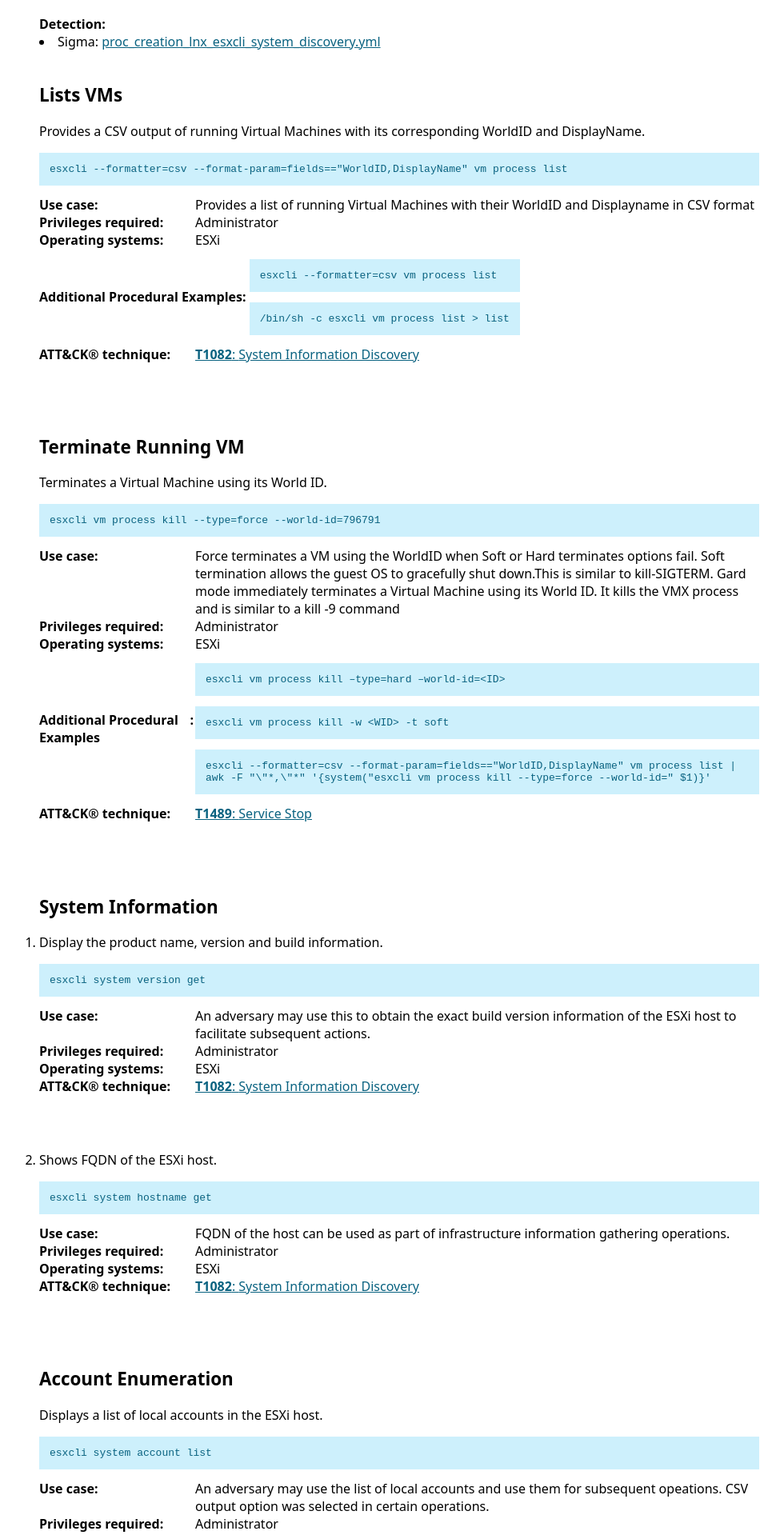
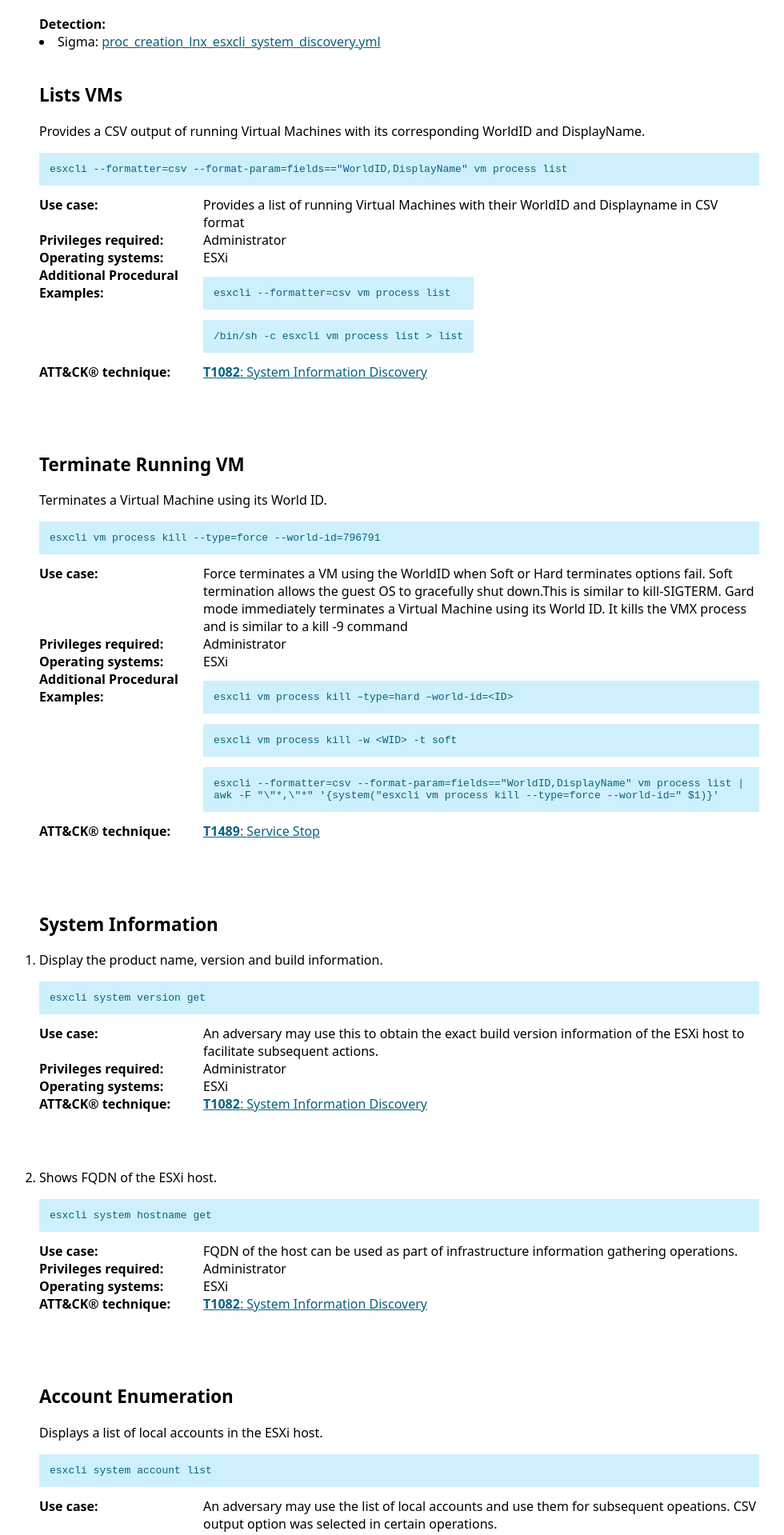
Before and after one commit to LOLESXi-Project/LOLESXi, a Jekyll site: the page built from _lolesxi/Binaries/esxcli.md, in a window 1280 px wide. Shown: the part 1757-3676 px from the top of the page at 80% size, without its empty margins (141-1121 px from the left). Built offline with Jekyll 4.4.1, drawn with Linux system fonts in a browser that asks for light colours; some of the changed text lies outside the part shown.

Commit message:
Hide ATT&CK when undefined, improved list for Additional Procedures

```diff
--- a/_layouts/bin.html
+++ b/_layouts/bin.html
@@ -85,18 +85,18 @@
 		<dl class="row"><dt class="property">Operating systems</dt><dd>{{item.OperatingSystem}}</dd></dl>
 		{% if item.ProceduralExamples %}
 		<dl class="row">
-			<dt class="property middle">Additional Procedural Examples</dt>
-			<br>
+			<dt class="property">Additional Procedural Examples</dt>
 			<dd>
-				<ol>
+				<ul>
 					{% for example in item.ProceduralExamples %}
-					<ol><pre><code>{{example | escape_once}}</code></pre></ol>
+					<li><pre><code>{{example | escape_once}}</code></pre></li>
 					{% endfor %}
-				</ol>
+				</ul>
 			</dd>
 		</dl>
 		{% endif %}
-		<dl class="row"><dt class="property">ATT&CK&reg; technique</dt><dd><span data-attack-tid="{{item.MitreID}}">{{item.MitreID}}</span></dd></dl><br>
+
+		{% if item.MitreID %}<dl class="row"><dt class="property">ATT&CK&reg; technique</dt><dd><span data-attack-tid="{{item.MitreID}}">{{item.MitreID}}</span></dd></dl><br>{% endif %}
 		{% if item.Tags %}<dl class="tags row"><dt class="property">Tags</dt><dd>{% for tag_items in item.Tags %}{% for tag_item in tag_items %}{%assign key=tag_item[0]%}{%assign value=tag_item[1]%}{%assign tag=key | append:': ' | append:value %}{% assign default_text = 'This function was tagged with "' | append: tag | append:'".' %}<div class="tag">{{tag}}<div class="tag-tooltip">{{site.data.tags[key][value] | default:default_text}}</div></div>{%endfor%}{%endfor%}</dd></dl>{%endif%}
 		</div>
 	</li>
--- a/assets/style.scss
+++ b/assets/style.scss
@@ -235,6 +235,15 @@
     padding-left: 0;
 }
 
+.row ul {
+    list-style: none;
+
+}
+
+.row li+li {
+    margin: 0;
+}
+
 .external-favicon {
     width: 16px;
     vertical-align: middle;
@@ -307,19 +316,16 @@
     flex-direction: row;
 }
 
-.properties .property.middle {
-    display: flex;
-    align-items: center;
-}
-
 .properties .property {
     font-weight: bold;
-    min-width: 195px;
-    box-sizing: border-box
+    min-width: 205px;
+    width: 205px;
+    box-sizing: border-box;
 }
 
 .properties .property::after {
     content: ':\00a0';
+    white-space: pre;
 }
 
 ol+h2.function-name {
```
